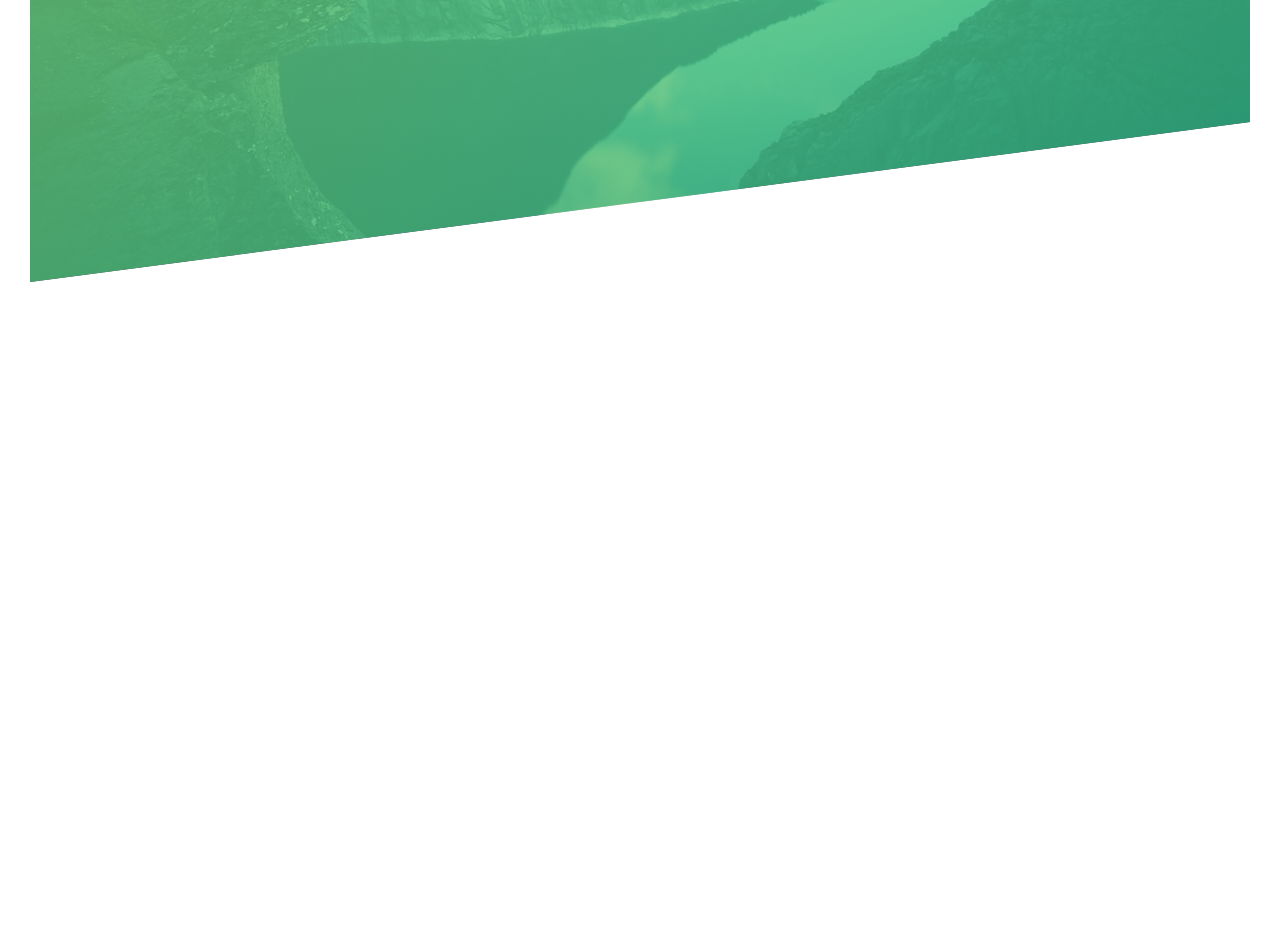
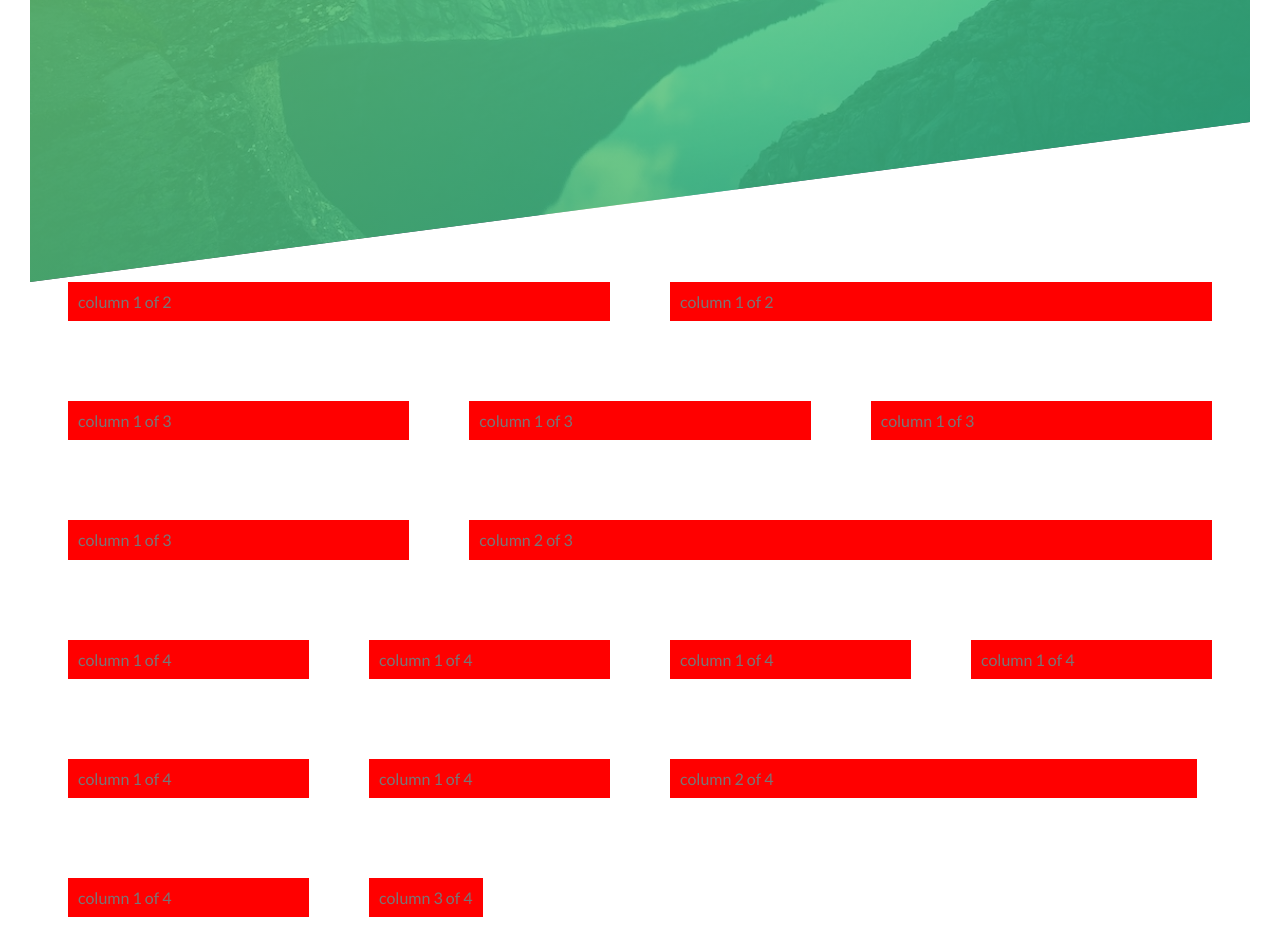
Before and after one commit to noorali180/Natours-Website, a website: page index.html in a window 1280 px wide. Shown: the part 508-1455 px from the top of the page. Before the commit the page ends 820 px from the top, so only its background shows below. Drawn offline with Linux system fonts and the light colour scheme.

Commit message:
creating a custom grid using float

```diff
--- a/index.html
+++ b/index.html
@@ -32,5 +32,76 @@
         <a href="#" class="btn btn--white btn--animated">Discover our tours</a>
       </div>
     </header>
+
+    <!-- Custom Grid -->
+    <div class="grid">
+      <div class="row">
+        <div class="col-1-of-2">
+          column 1 of 2
+        </div>
+        <div class="col-1-of-2">
+          column 1 of 2
+        </div>
+      </div>
+
+      <div class="row">
+        <div class="col-1-of-3">
+          column 1 of 3
+        </div>
+        <div class="col-1-of-3">
+          column 1 of 3
+        </div>
+        <div class="col-1-of-3">
+          column 1 of 3
+        </div>
+      </div>
+
+      <div class="row">
+        <div class="col-1-of-3">
+          column 1 of 3
+        </div>
+        <div class="col-2-of-3">
+          column 2 of 3
+        </div>
+      </div>
+
+      <div class="row">
+        <div class="col-1-of-4">
+          column 1 of 4
+        </div>
+        <div class="col-1-of-4">
+          column 1 of 4
+        </div>
+        <div class="col-1-of-4">
+          column 1 of 4
+        </div>
+        <div class="col-1-of-4">
+          column 1 of 4
+        </div>
+      </div>
+
+      <div class="row">
+        <div class="col-1-of-4">
+          column 1 of 4
+        </div>
+        <div class="col-1-of-4">
+          column 1 of 4
+        </div>
+        <div class="col-2-of-4">
+          column 2 of 4
+        </div>
+      </div>
+
+      <div class="row">
+        <div class="col-1-of-4">
+          column 1 of 4
+        </div>
+        <div class="col-3-of-4">
+          column 3 of 4
+        </div>
+
+      </div>
+    </div>
+
   </body>
 </html>
--- a/sass/abstracts/_mixins.scss
+++ b/sass/abstracts/_mixins.scss
@@ -3,3 +3,11 @@
   padding: 0;
   box-sizing: border-box;
 }
+
+@mixin clearfix {
+  &::after {
+    content: "";
+    clear: both;
+    display: table;
+  }
+}
--- a/sass/abstracts/_variables.scss
+++ b/sass/abstracts/_variables.scss
@@ -1,3 +1,4 @@
+// COLOR
 $color-primary: #55c57a;
 $color-primary-light: #7ed56f;
 $color-primary-dark: #28b485;
@@ -6,3 +7,9 @@ $color-white: #fff;
 $color-text-light: #777;
 $color-text-dark: #333;
 $color-black: #000;
+
+
+// GRID
+$grid-width: 114.4rem;
+$grid-gutter-vertical: 8rem;
+$grid-gutter-horizontal: 6rem;
--- /dev/null
+++ b/sass/layout/_grid.scss
@@ -0,0 +1,38 @@
+.row {
+  max-width: $grid-width;
+  margin: 0 auto;
+
+  @include clearfix;
+
+  &:not(:last-child) {
+    margin-bottom: $grid-gutter-vertical;
+  }
+
+  [class^="col-"] {
+    float: left;
+    padding: 1rem;
+    background-color: red;
+
+    &:not(:last-child) {
+      margin-right: $grid-gutter-horizontal;
+    }
+  }
+
+  .col-1-of-2 {
+    width: calc((100% - #{$grid-gutter-horizontal}) / 2);
+  }
+
+  .col-1-of-3{
+    width: calc((100% - 2 *#{$grid-gutter-horizontal}) / 3);
+  }
+  .col-2-of-3{
+    width: calc((2 * (100% - #{$grid-gutter-horizontal}) + #{$grid-gutter-horizontal}) / 3);
+  }
+
+  .col-1-of-4{
+    width: calc((100% - 3 *#{$grid-gutter-horizontal}) / 4);
+  }
+  .col-2-of-4{
+    width: calc((2 * (100% - 2 * #{$grid-gutter-horizontal}) + #{$grid-gutter-horizontal}) / 4)
+  }
+}
--- a/sass/main.scss
+++ b/sass/main.scss
@@ -48,6 +48,7 @@ body: color #777
 
 @import "components/button";
 
+@import "layout/grid";
 @import "layout/header";
 
 @import "pages/home";
```
Also changed, not shown: css/style.css.
